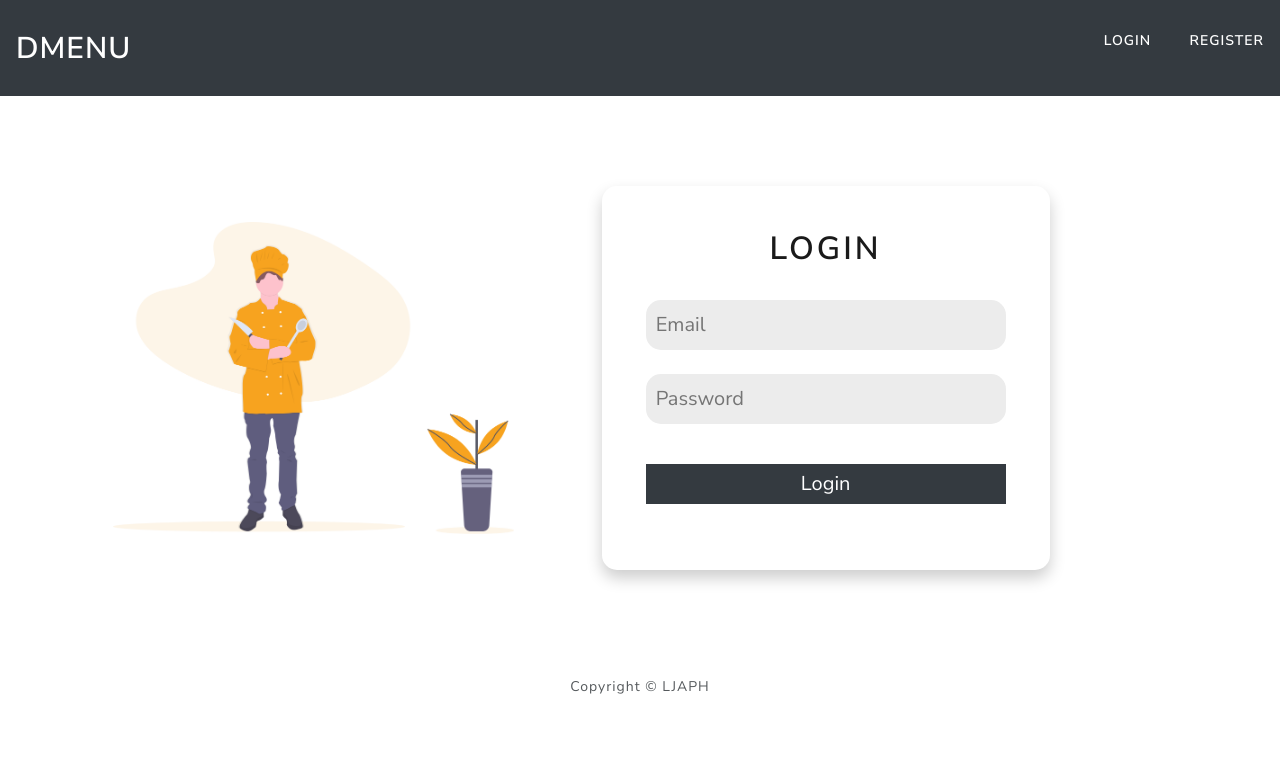
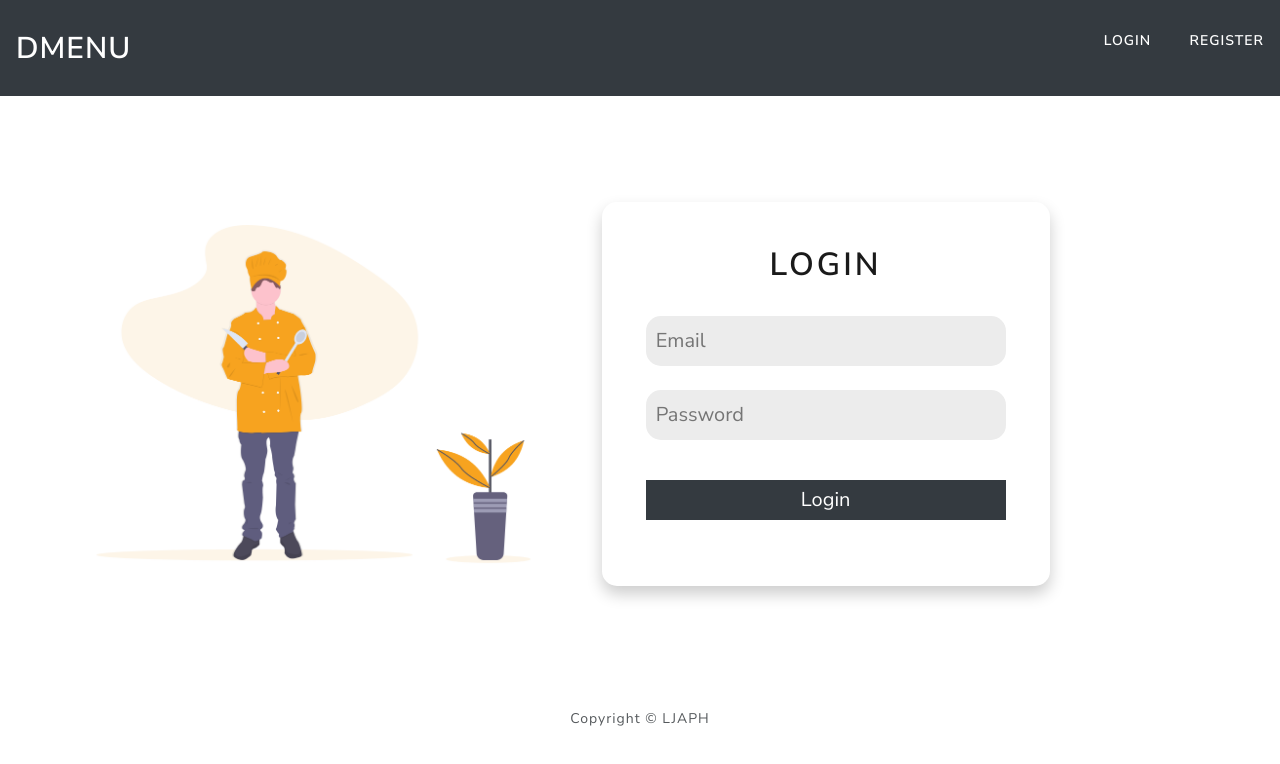
Before and after one commit to lorenzejay/dMenu, a React (Create React App) app in the folder frontend/: page /login in a window 1280 px wide. Shown: the top 764 px of the page. Built offline with nearby package versions, Linux system fonts and the light colour scheme.

Commit message:
fixed login weird overflow issue

```diff
--- a/frontend/src/Components/Login/styles.scss
+++ b/frontend/src/Components/Login/styles.scss
@@ -1,4 +1,5 @@
 .login-page {
+  overflow-y: hidden;
   .login-content {
     padding: 7%;
     display: flex;
@@ -11,9 +12,9 @@
       object-fit: cover;
     }
     form {
-      max-height: 60vh;
+      max-height: 55vh;
       width: 35vw;
-      margin: auto 0;
+      margin: 2vh 0;
       input {
         margin-top: 3vh;
         font-size: 20px;
```
